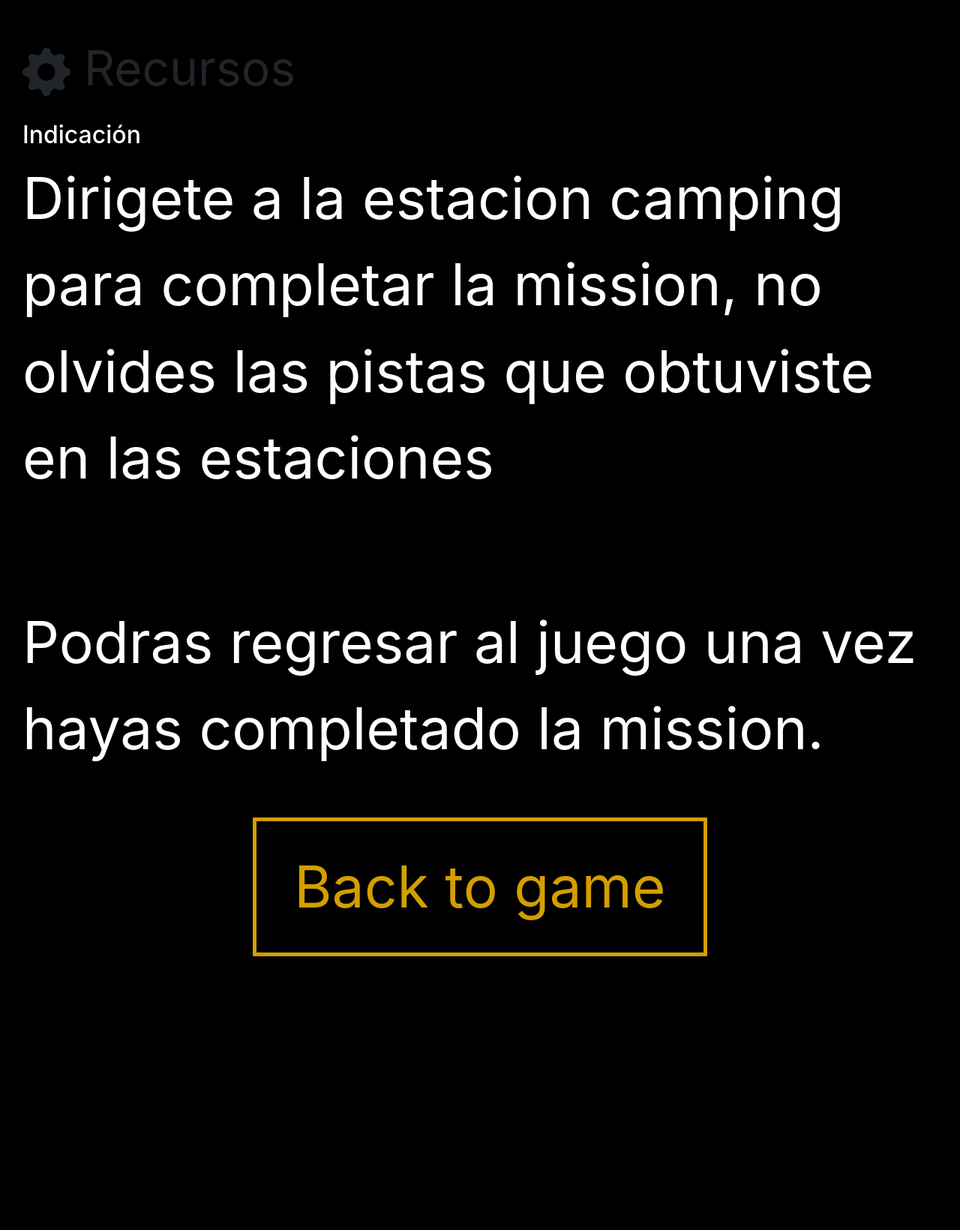
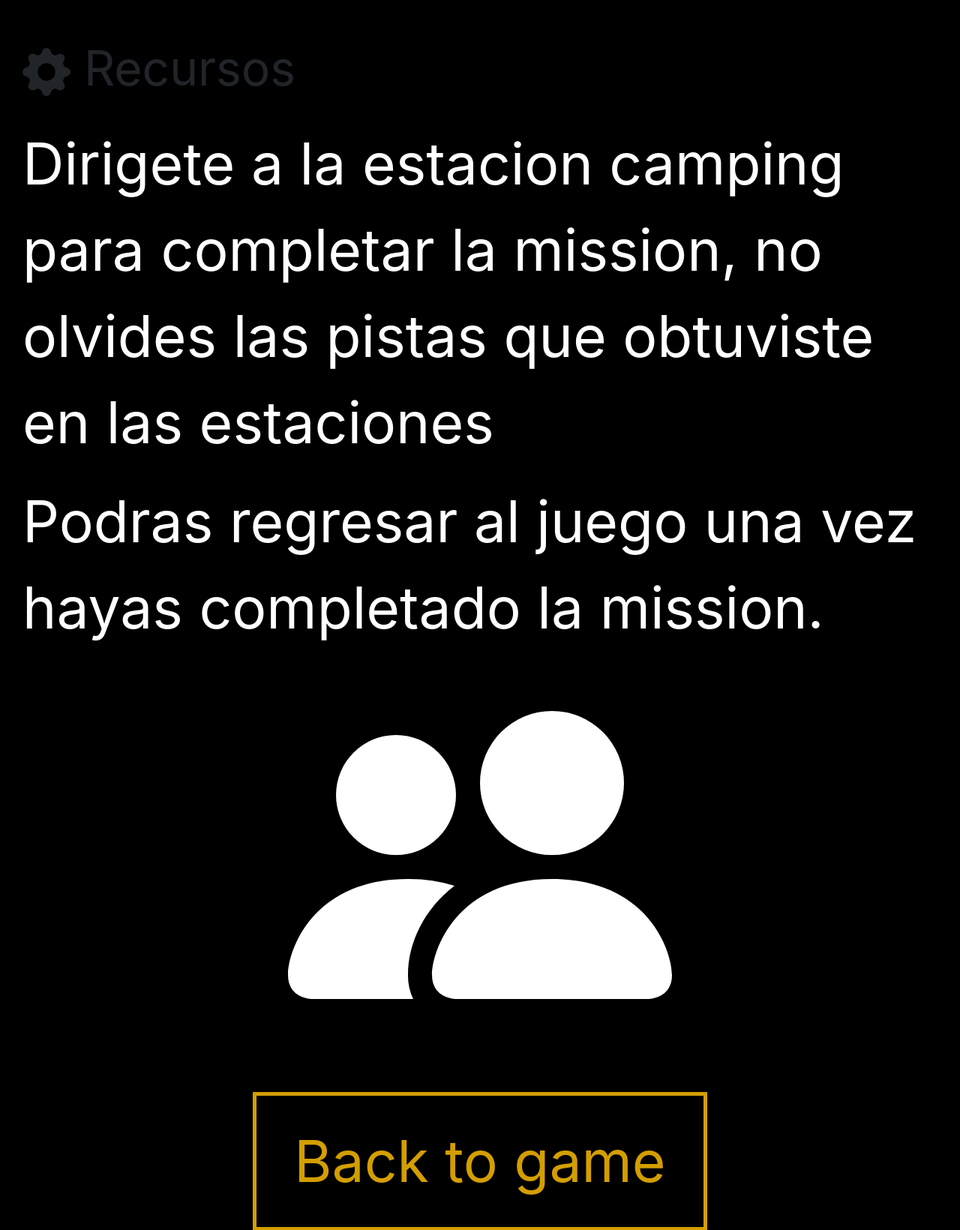
Before and after one commit to Lingsita/mrrobot-scavenger-hunt, a Django app: template templates/mission.html in a window 1280 px wide. Shown: the part 186-1826 px from the top of the page at 75% size. Before the commit the page ends 1461 px from the top, so only its background shows below. Run offline with Django 3.2, Linux system fonts and the light colour scheme; the template is opened without the code that fills it, so the values that code supplies are empty.

Commit message:
some styles

```diff
--- a/templates/mission.html
+++ b/templates/mission.html
@@ -2,13 +2,15 @@
 
 {% block content %}
 <div class="col-xs-12">
-  <h2>Indicación</h2>
   <p>Dirigete a la estacion camping para completar la mission,
     no olvides las pistas que obtuviste en las estaciones</p>
-  <br>
-  Podras regresar al juego una vez hayas completado la mission.
-  <br>
+  <p>Podras regresar al juego una vez hayas completado la mission.</p>
+
   <div class="text-center">
+    <svg width="40vw" height="40vw" viewBox="0 0 16 16" class="bi bi-people-fill" fill="currentColor" xmlns="http://www.w3.org/2000/svg">
+      <path fill-rule="evenodd" d="M7 14s-1 0-1-1 1-4 5-4 5 3 5 4-1 1-1 1H7zm4-6a3 3 0 1 0 0-6 3 3 0 0 0 0 6zm-5.784 6A2.238 2.238 0 0 1 5 13c0-1.355.68-2.75 1.936-3.72A6.325 6.325 0 0 0 5 9c-4 0-5 3-5 4s1 1 1 1h4.216zM4.5 8a2.5 2.5 0 1 0 0-5 2.5 2.5 0 0 0 0 5z"/>
+    </svg>
+    <br>
     <a class="btn btn-warning mode-mission" href="{% url 'game' %}">Back to game</a>
   </div>
 {% endblock %}
```
